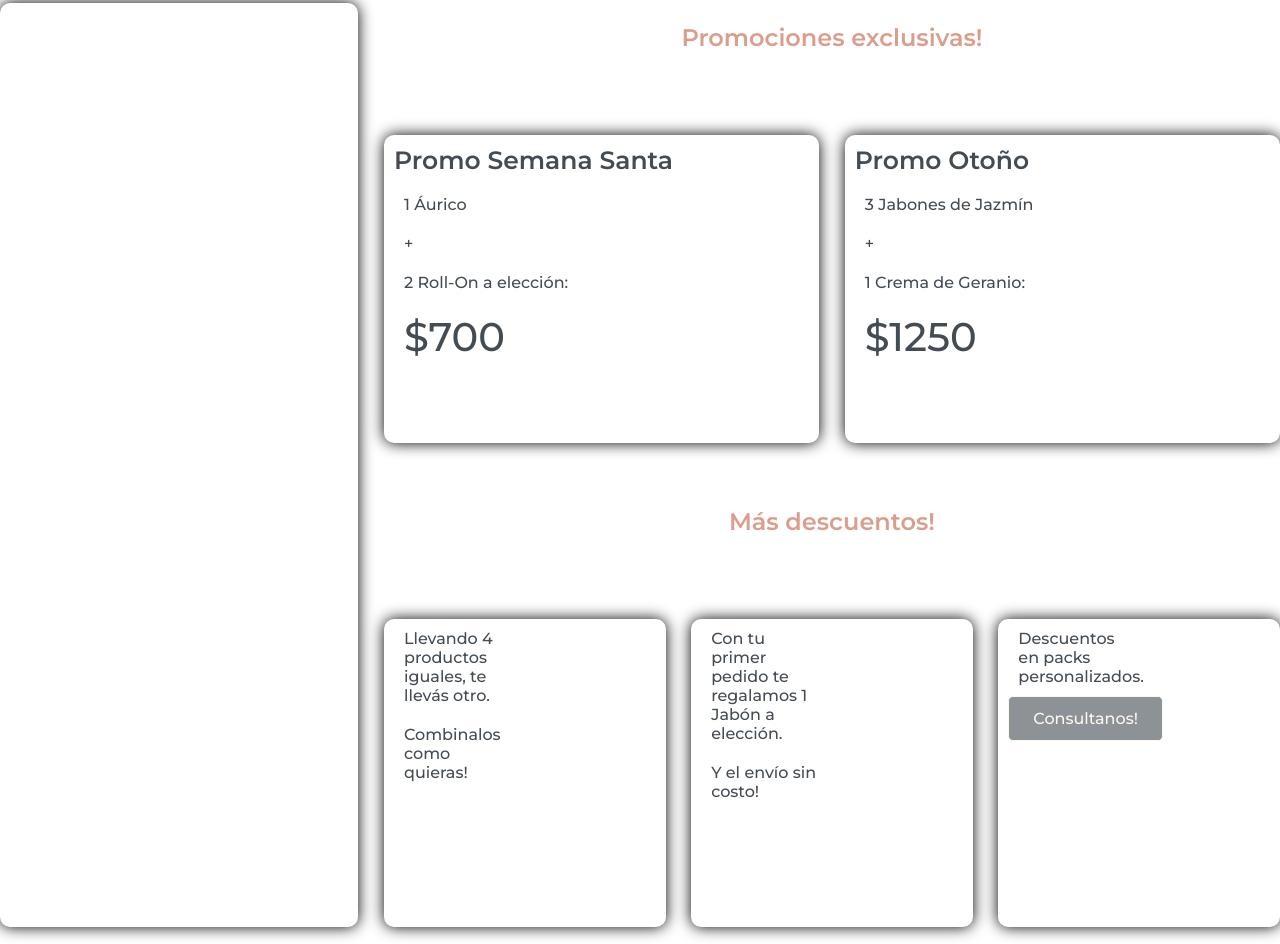
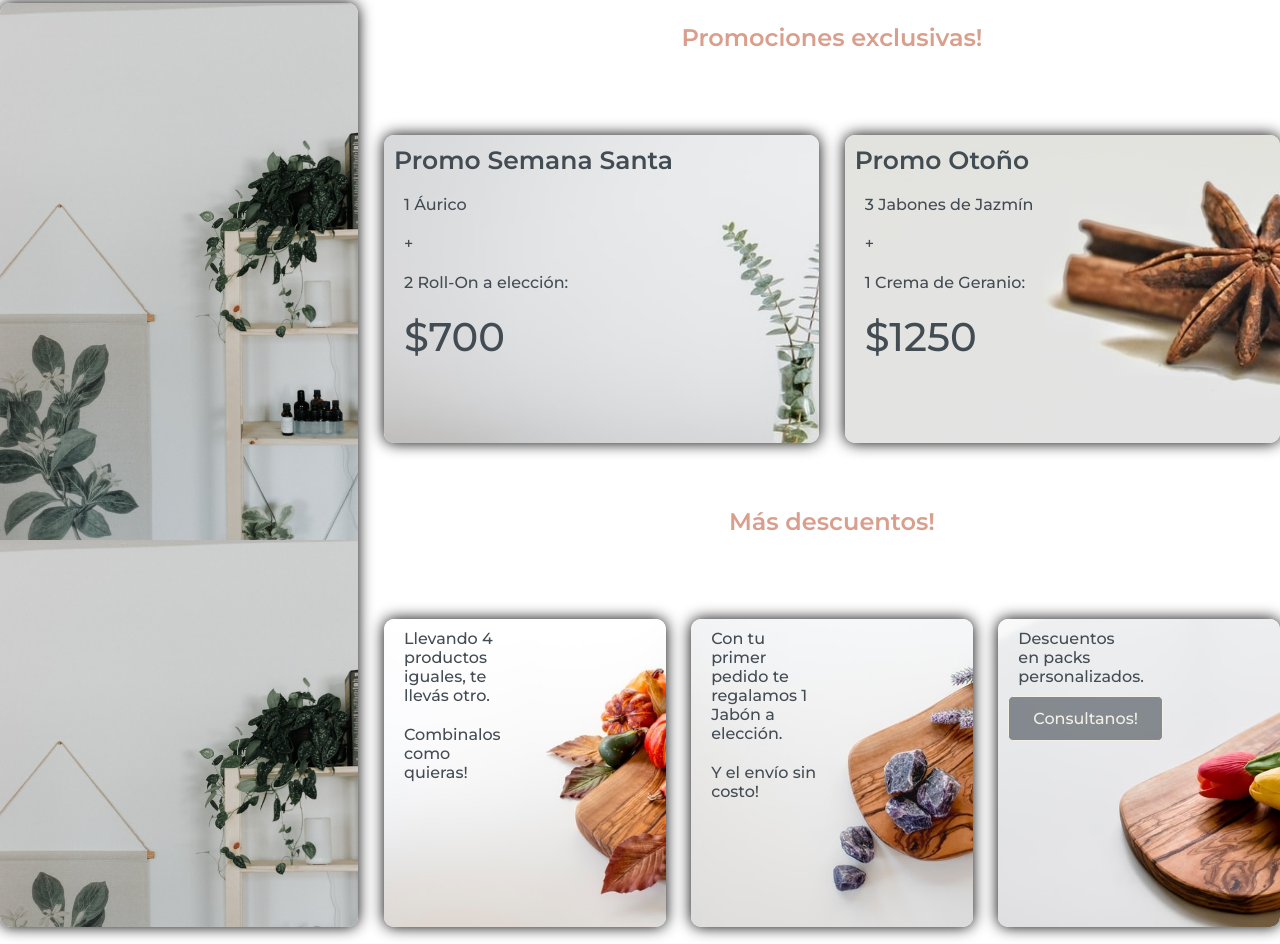
Before and after one commit to sabrinagalera/luzDeLuna-Galera, a plain HTML site: page promociones.html in a window 1280 px wide. Shown: the part 157-1101 px from the top of the page. Drawn offline with Linux system fonts and the light colour scheme.

Commit message:
recuperando imágenes css

```diff
--- a/css/estilos.css
+++ b/css/estilos.css
@@ -277,7 +277,7 @@ section#card6 {
 }
 section#index_button {
     grid-area: index_button;
-    background: url('media/index_fondo.jpg') no-repeat center/cover;
+    background: url('../media/index_fondo.jpg') no-repeat center/cover;
     background-attachment: fixed;
     position: relative;
     z-index: 0;
@@ -434,7 +434,7 @@ section#index_button {
 }
 nav#nav_img {
     grid-area: nav_img;
-    background: url('media/nav_img.jpg');
+    background: url('../media/nav_img.jpg');
     background-size: contain ;
     background-attachment: fixed;
     position:relative;
@@ -444,27 +444,27 @@ section#exclusivas {
 }
 section#promo1 {
     grid-area: promo1;
-    background: url('media/promo5.jpg') no-repeat center/cover;
+    background: url('../media/promo5.jpg') no-repeat center/cover;
 }
 
 section#promo2 {
     grid-area: promo2;
-    background: url('media/promo1.jpg') no-repeat center/cover;
+    background: url('../media/promo1.jpg') no-repeat center/cover;
 }
 section#descuentos {
     grid-area: descuentos;
 }
 section#desc1 {
     grid-area: desc1;
-    background: url('media/promo2.jpg') no-repeat center/cover;
+    background: url('../media/promo2.jpg') no-repeat center/cover;
 }
 section#desc2 {
     grid-area: desc2;
-    background: url('media/promo3.jpg') no-repeat center/cover;
+    background: url('../media/promo3.jpg') no-repeat center/cover;
 }
 section#desc3 {
     grid-area: desc3;
-    background: url('media/promo4.jpg') no-repeat center/cover;
+    background: url('../media/promo4.jpg') no-repeat center/cover;
 }
 
 /* CONTACTO */
@@ -472,7 +472,7 @@ section#desc3 {
 
 .contacto {
     height: 100vh;
-    background: url('media/contacto_fondo2.jpg') no-repeat center/cover;
+    background: url('../media/contacto_fondo2.jpg') no-repeat center/cover;
     background-attachment: fixed;
     position: relative;
     margin-top: 0;
```
